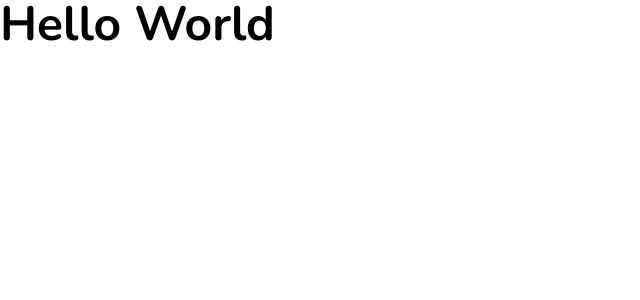
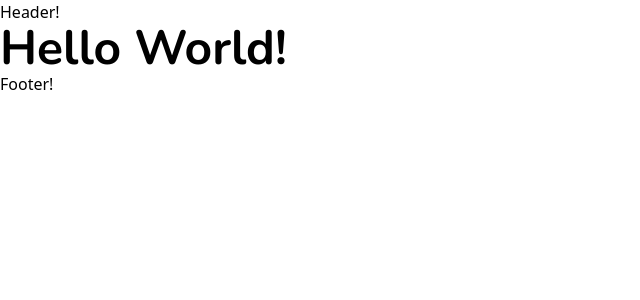
Before and after one commit to AlMubaraq7/flowrise, a Next.js app: page / in a window 1280 px wide. Shown: the top 300 px of the page, without its empty margins (0-640 px from the left). Built offline with nearby package versions, Linux system fonts and the light colour scheme.

Commit message:
feat: Added metadata to layout

```diff
--- a/customtypes/settings/index.json
+++ b/customtypes/settings/index.json
@@ -7,12 +7,10 @@
   "json": {
     "Main": {
       "site_title": {
-        "type": "StructuredText",
+        "type": "Text",
         "config": {
           "label": "Site Title",
-          "placeholder": "",
-          "allowTargetBlank": true,
-          "multi": "paragraph,preformatted,heading1,heading2,heading3,heading4,heading5,heading6,strong,em,hyperlink,image,embed,list-item,o-list-item,rtl"
+          "placeholder": ""
         }
       },
       "meta_description": {
--- a/prismicio-types.d.ts
+++ b/prismicio-types.d.ts
@@ -36,13 +36,13 @@ interface SettingsDocumentData {
   /**
    * Site Title field in *Settings*
    *
-   * - **Field Type**: Rich Text
+   * - **Field Type**: Text
    * - **Placeholder**: *None*
    * - **API ID Path**: settings.site_title
    * - **Tab**: Main
-   * - **Documentation**: https://prismic.io/docs/field#rich-text-title
+   * - **Documentation**: https://prismic.io/docs/field#key-text
    */
-  site_title: prismic.RichTextField;
+  site_title: prismic.KeyTextField;
 
   /**
    * Meta Description field in *Settings*
--- a/src/app/layout.tsx
+++ b/src/app/layout.tsx
@@ -1,4 +1,5 @@
 import type { Metadata } from "next";
+import { createClient } from "@/prismicio";
 import { Nunito, Nunito_Sans } from "next/font/google";
 import "./globals.css";
 import clsx from "clsx";
@@ -14,10 +15,18 @@ const nunitoSans = Nunito_Sans({
   display: "swap",
 });
 
-export const metadata: Metadata = {
-  title: "Create Next App",
-  description: "Generated by create next app",
-};
+export async function generateMetadata(): Promise<Metadata> {
+  const client = createClient();
+  const page = await client.getSingle("settings");
+  return {
+    title: page.data.site_title || "Flowrise",
+    description:
+      page.data.meta_description || "Flowrise is the relating app for you",
+    openGraph: {
+      images: [page.data.og_image.url || ""],
+    },
+  };
+}
 
 export default function RootLayout({
   children,
@@ -26,7 +35,11 @@ export default function RootLayout({
 }>) {
   return (
     <html lang="en" className={clsx(nunito.variable, nunitoSans.variable)}>
-      <body>{children}</body>
+      <body>
+        <header>Header!</header>
+        {children}
+        <footer>Footer!</footer>
+      </body>
     </html>
   );
 }
--- a/src/app/page.tsx
+++ b/src/app/page.tsx
@@ -1,7 +1,7 @@
 export default function Home() {
   return (
     <main className="">
-      <h1 className="font-heading text-5xl font-bold">Hello World</h1>
+      <h1 className="text-5xl font-heading font-bold">Hello World!</h1>
     </main>
   );
 }
```
Also changed, not shown: src/prismicio.ts (+4 -5 lines).
